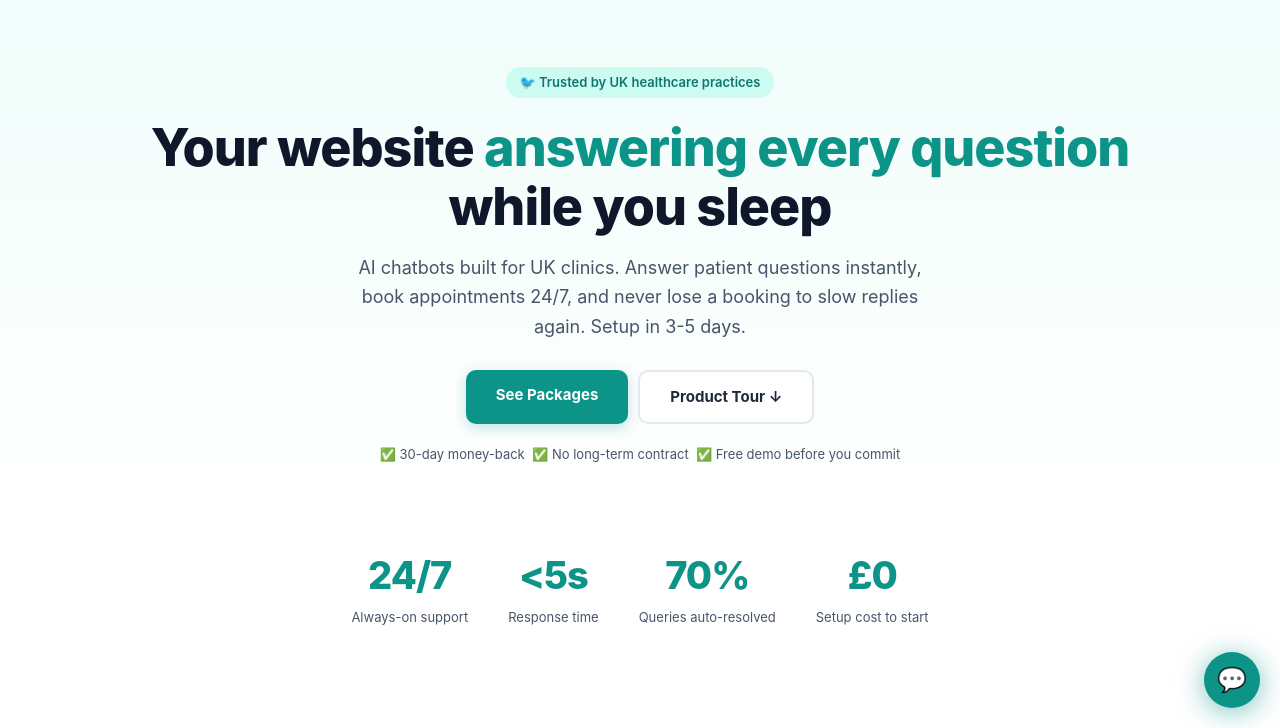
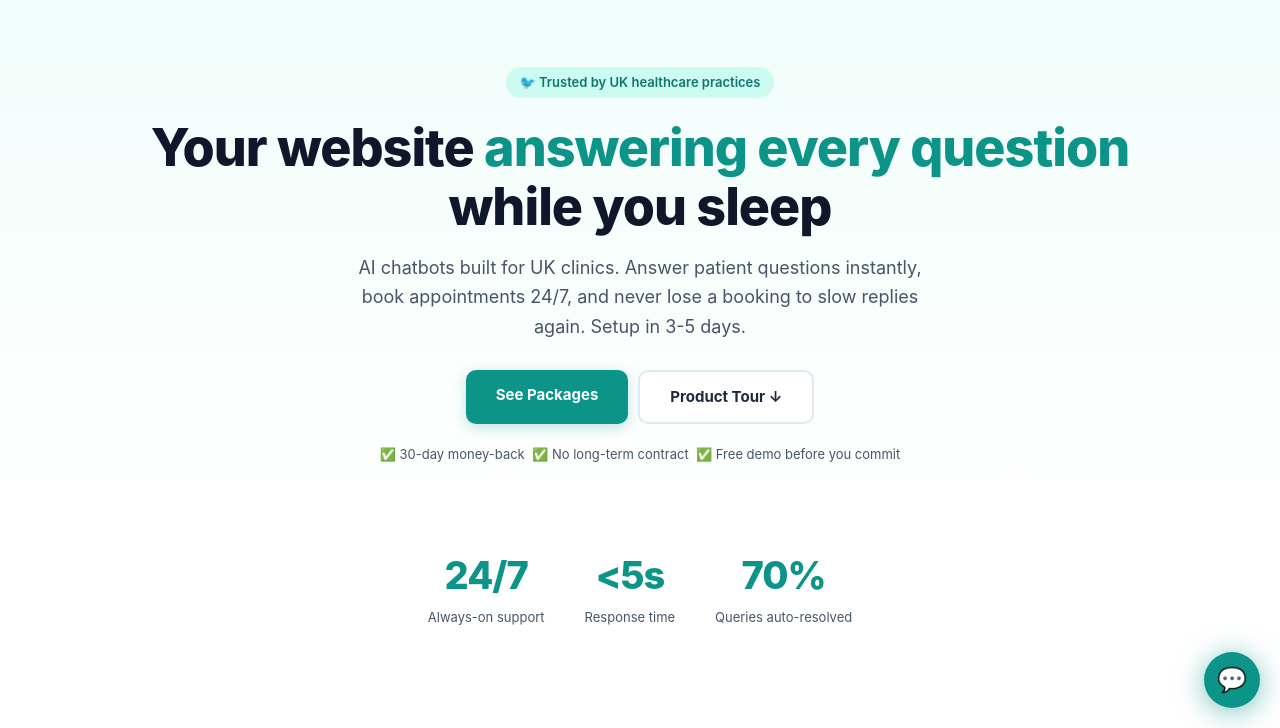
Before and after one commit to GetChirpUK/getchirp, a plain HTML site: page index.html in a window 1280 px wide. Shown: the part 72-800 px from the top of the page. Drawn offline with Linux system fonts and the light colour scheme.

Commit message:
Update index.html

```diff
--- a/index.html
+++ b/index.html
@@ -195,7 +195,6 @@ footer a{color:var(--teal-light);text-decoration:none}
   <div class="stat-item"><div class="stat-num">24/7</div><div class="stat-label">Always-on support</div></div>
   <div class="stat-item"><div class="stat-num">&lt;5s</div><div class="stat-label">Response time</div></div>
   <div class="stat-item"><div class="stat-num">70%</div><div class="stat-label">Queries auto-resolved</div></div>
-  <div class="stat-item"><div class="stat-num">£0</div><div class="stat-label">Setup cost to start</div></div>
 </div>
 
 <section>
```
